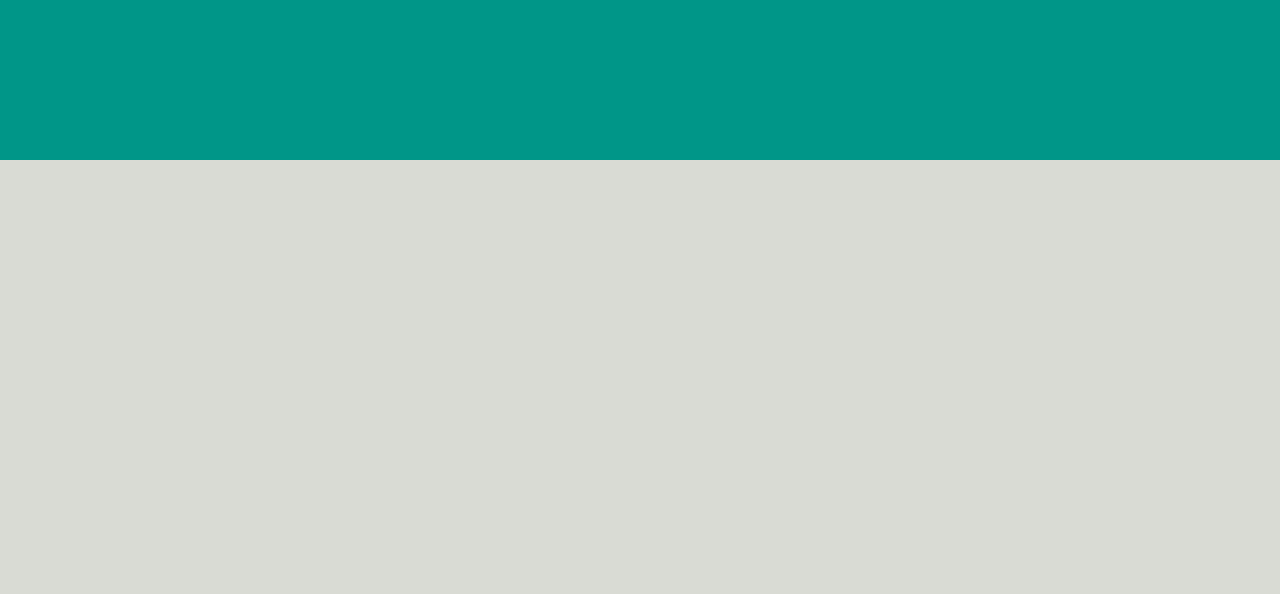
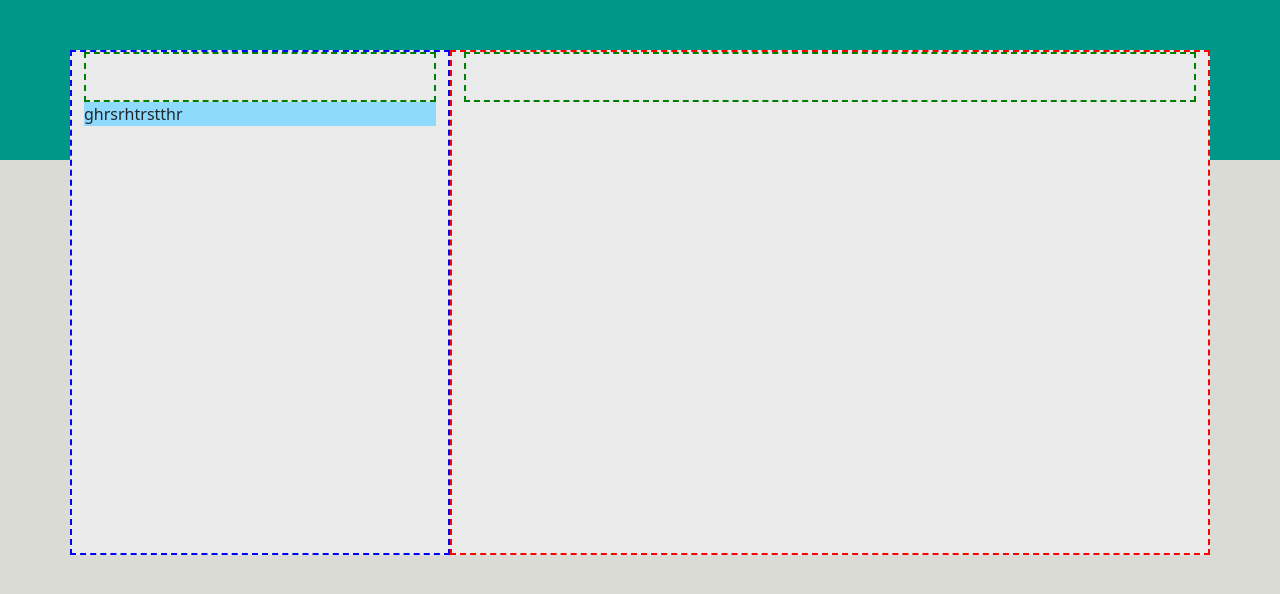
Before and after one commit to gianlutech/vue-boolzapp, a plain HTML site: page boolzap/index.html in a window 1280 px wide. Drawn offline with nearby package versions, Linux system fonts and the light colour scheme.

Commit message:
chat layout

```diff
--- a/boolzap/css/style.css
+++ b/boolzap/css/style.css
@@ -1,4 +1,28 @@
 body{
     background-image: linear-gradient(#009688 20%, #D9DBD4 0%);
     min-height: 100vh;
-};
+    padding: 50px;
+}
+
+header{
+    min-height: 50px;
+    border: 2px dashed green;
+}
+
+.col-8{
+    border: 2px dashed red;
+    height: 505px;
+}
+
+
+.col-4{
+    border: 2px dashed blue;
+    height: 505px;
+}
+
+.bg-header{
+    background-color: #EAEAEA;
+}
+.bg-blue{
+    background-color: #8EDAFC;
+}
--- a/boolzap/index.html
+++ b/boolzap/index.html
@@ -5,6 +5,7 @@
     <meta charset="UTF-8">
     <meta http-equiv="X-UA-Compatible" content="IE=edge">
     <meta name="viewport" content="width=device-width, initial-scale=1.0">
+    <link rel="icon" href="img/logo-boolean.jpg">
     <link rel="stylesheet" href="https://cdnjs.cloudflare.com/ajax/libs/font-awesome/5.15.4/css/all.min.css"
         integrity="sha512-1ycn6IcaQQ40/MKBW2W4Rhis/DbILU74C1vSrLJxCq57o941Ym01SwNsOMqvEBFlcgUa6xLiPY/NS5R+E6ztJQ=="
         crossorigin="anonymous" referrerpolicy="no-referrer" />
@@ -15,6 +16,22 @@
 </head>
 
 <body>
+    <div id="root">
+        <div class="container">
+            <div class="row">
+                <div class="col-4 bg-header">
+                    <header class=""></header>
+                    <div class="notice bg-blue">ghrsrhtrstthr</div>
+
+                </div>
+
+                <div class="col-8 bg-header">
+                    <header class=""></header>
+                </div>
+            </div>
+
+        </div>
+    </div>
 
     <script src="js/script.js"></script>
 </body>
```
Also changed, not shown: boolzap/img/avatar_1.jpg (added), boolzap/img/avatar_2.jpg (added), boolzap/img/avatar_3.jpg (added), boolzap/img/avatar_4.jpg (added), boolzap/img/avatar_5.jpg (added), boolzap/img/avatar_6.jpg (added), boolzap/img/avatar_7.jpg (added), boolzap/img/avatar_8.jpg (added), boolzap/img/avatar_io.jpg (added), boolzap/img/logo-boolean.jpg (added), boolzap/img/mine.jpg (added).
